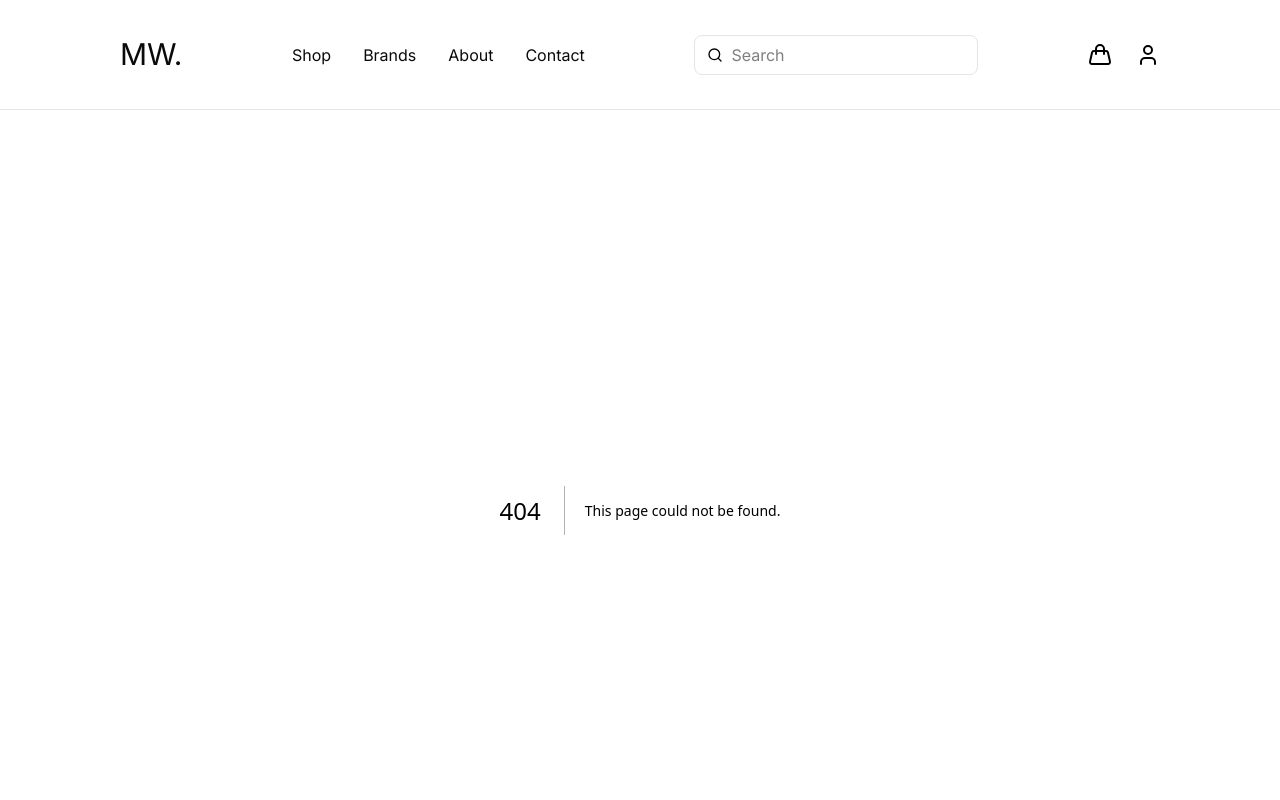
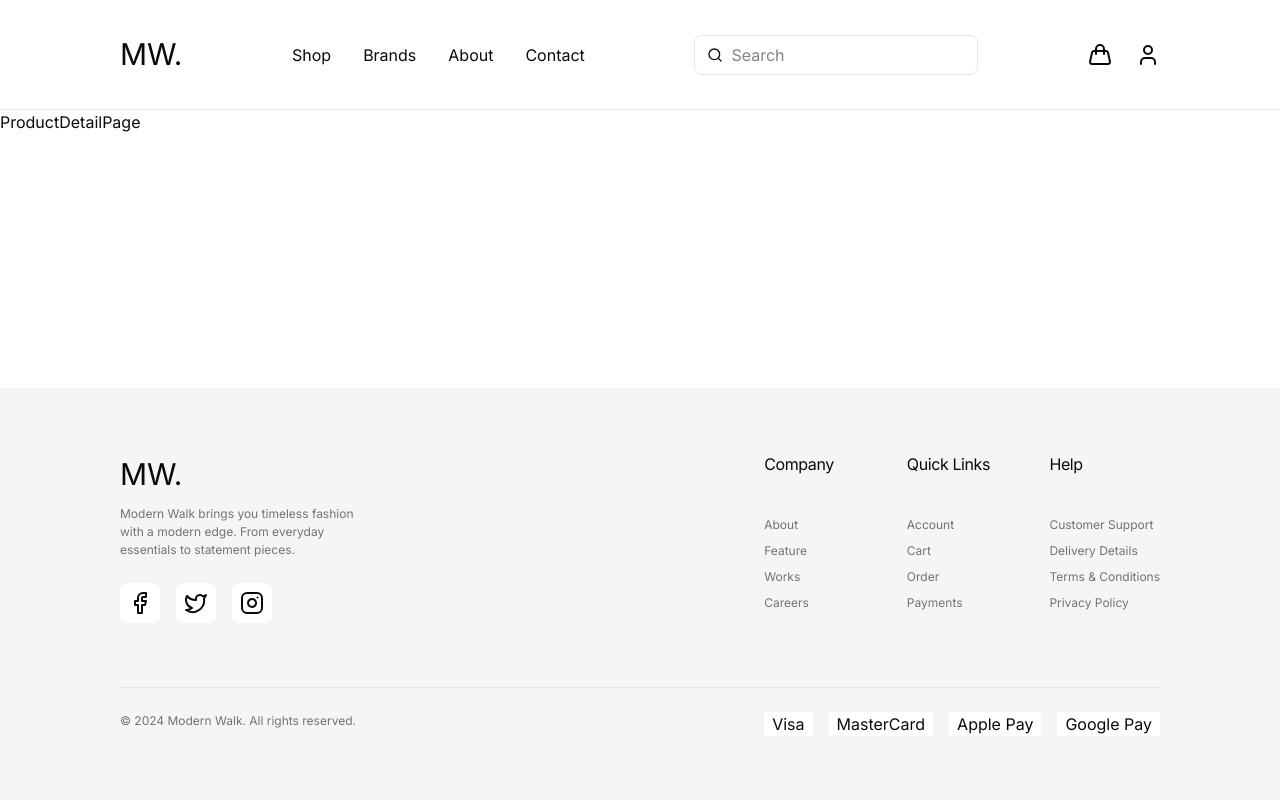
Before and after one commit to maheshDhananjaya/Modern-Walk, a Next.js app: page /product/1 in a window 1280 px wide. Before the commit this address had no page. Shown: the top 800 px of the page. Built offline with nearby package versions, Linux system fonts and the light colour scheme.

Commit message:
feature : add product liust and detail pages - initial setup

```diff
--- a/src/app/layout.tsx
+++ b/src/app/layout.tsx
@@ -23,9 +23,11 @@ export default function RootLayout({
 }>) {
   return (
     <html lang="en">
-      <body className={`${inter.variable} ${inter.className} antialiased`}>
+      <body
+        className={`${inter.variable} ${inter.className} antialiased flex flex-col min-h-screen`}
+      >
         <Header />
-        <main>{children}</main>
+        <main className="flex-grow">{children}</main>
         <Footer />
       </body>
     </html>
--- /dev/null
+++ b/src/app/product/[id]/page.tsx
@@ -0,0 +1,7 @@
+import React from "react";
+
+const ProductDetailPage = () => {
+  return <div>ProductDetailPage</div>;
+};
+
+export default ProductDetailPage;
--- /dev/null
+++ b/src/app/product/page.tsx
@@ -0,0 +1,7 @@
+import React from "react";
+
+const ProductList = () => {
+  return <div>page</div>;
+};
+
+export default ProductList;
```
